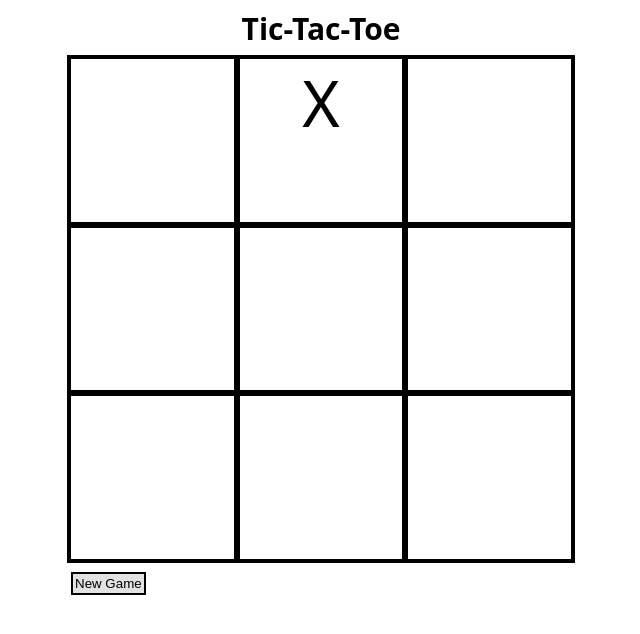
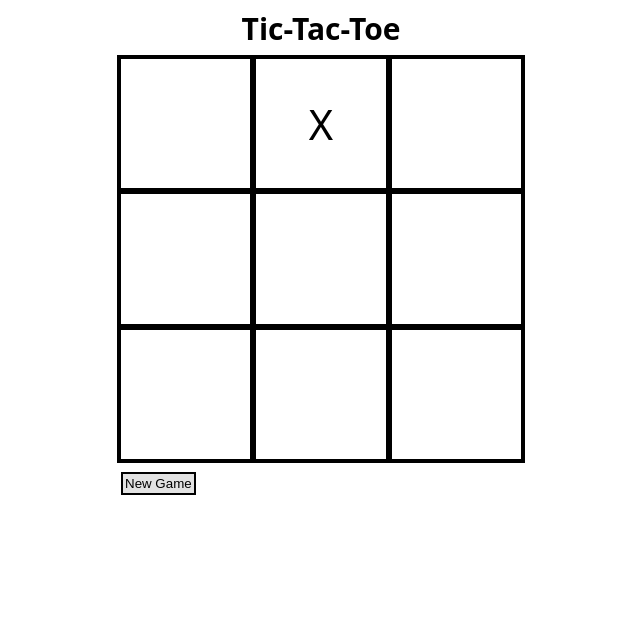
Before and after one commit to trentbenson08/odin-tic-tac-toe, a website: page index.html in a window 1280 px wide. Both pictures are taken after a click on the element 639 px from the left and 140 px from the top of the page. Shown: the whole page, without its empty margins (319-959 px from the left). Drawn offline with Linux system fonts and the light colour scheme.

Commit message:
Rewrite script.js

```diff
--- a/src/script.js
+++ b/src/script.js
@@ -1,101 +1,111 @@
-((doc) => {
+/* eslint-disable func-names */
+const players = (function() {
+    function Player(name, mark){
+        return {name, mark};
+    }
+    const player1 = Player('Player 1', 'X');
+    const player2 = Player('Player 2', 'O');
+
+    return {player1, player2};
+
+})();
+
+const display = (function() {
+
+    const _display = document.querySelector('#info');
 
 
-  const boardState = new Array(9).fill(undefined);
-	const playerState = [
-		{turn: 1},
-		{name: 'Player 1'},
-		{name: 'Player 2'},
-		{winner: undefined}
-	];
+    function alterDisplay(str){
+        _display.innerText = str;
+    }
 
 
-	const cells = doc.querySelectorAll('.cell');
-	const newGame = doc.querySelector('#new-game');
-	const info = doc.querySelector('#info');
+    return{
+        alterDisplay
+    };
+
+})();
 
 
-	function checkWinCondition(){
-		const winningPositions = [
+(function() {
+
+    const _boardState = new Array(9).fill(undefined);
+    let _turn = 1;
+    let _winner;
+
+    const _cells = document.querySelectorAll('.cell');
+	const _newGame = document.querySelector('#new-game');
+    const _winningPositions = [
         [0, 1, 2], [3, 4, 5], [6, 7, 8],
         [0, 3, 6], [1, 4, 7], [2, 5, 8],
         [0, 4, 8], [2, 4, 6]
     ];
-		winningPositions.forEach((pos) => {
-			if (boardState[pos[0]] === undefined &&
-					boardState[pos[1]] === undefined &&
-					boardState[pos[2]] === undefined) {
+
+
+    function _alterTurn(){
+        if (_turn === 1){
+            _turn = 2;
+        } else { _turn = 1; }
+    }
+
+
+    function _renderBoard(){
+        for (let i = 0; i < _boardState.length; i += 1) {
+			if (_boardState[i] === players.player1.mark) {
+				_cells[i].innerText = players.player1.mark;
+			} else if (_boardState[i] === players.player2.mark) {
+				_cells[i].innerText = players.player2.mark;
+			} else {
+				_cells[i].innerText = '';
+			}
+		}
+    }
+
+
+    function _checkWinCondition(){
+        _winningPositions.forEach((pos) => {
+			if (_boardState[pos[0]] === undefined &&
+					_boardState[pos[1]] === undefined &&
+					_boardState[pos[2]] === undefined) {
 				return;
 			}
-			if (boardState[pos[0]] === boardState[pos[1]] &&
-					boardState[pos[1]] === boardState[pos[2]]) {
-				const mark = boardState[pos[0]];
-				if (mark === 'x'){
-					playerState[3].winner = 'Player 1';
-				} else if (mark === 'o') {
-					playerState[3].winner = 'Player 2';
+			if (_boardState[pos[0]] === _boardState[pos[1]] &&
+				_boardState[pos[1]] === _boardState[pos[2]]) {
+
+                const mark = _boardState[pos[0]];
+				if (mark === players.player1.mark){
+					_winner = 'Player 1';
+				} else if (mark === players.player2.mark) {
+					_winner = 'Player 2';
 				}
-				info.innerText = `${playerState[3].winner} Wins!`;
+                display.alterDisplay(`${_winner} Wins!`);
 			}
 		});
     }
 
 
-	function renderBoard(){
-		for (let i = 0; i < boardState.length; i += 1) {
-			if (boardState[i] === 'x') {
-				cells[i].innerText = 'X';
-			} else if (boardState[i] === 'o') {
-				cells[i].innerText = 'O';
-			} else {
-				cells[i].innerText = '';
+    function _alterBoard(event){
+        if(_winner !== undefined){ return; }
+        const index = event.target.getAttribute('data-index');
+        if(_boardState[index] !== undefined) { return; }
+        const mark = _turn === 1 ? players.player1.mark : players.player2.mark;
+        _boardState[index] = mark;
+        _alterTurn();
+        _renderBoard();
+        _checkWinCondition();
     }
-		}
-	}
+    _cells.forEach((cell) => {cell.addEventListener('click', _alterBoard);});
 
 
-	function alterBoard(event){
-		if (playerState[3].winner !== undefined){
-			return;
+    function _clearBoard(){
+        for (let i = 0; i < _boardState.length; i += 1) {
+			_boardState[i] = undefined;
 		}
-		const cellIndex = event.target.getAttribute('data-index');
-		if (boardState[cellIndex] !== undefined) {
-			return;
+        _renderBoard();
+        display.alterDisplay('');
+        _turn = 1;
+        _winner = undefined;
     }
-		let mark;
-		if (playerState[0].turn === 1) {
-			mark = 'x';
-			playerState[0].turn = 2;
-		} else {
-			mark = 'o';
-			playerState[0].turn = 1;
-		}
-		boardState[cellIndex] = mark;
-		renderBoard();
-		checkWinCondition();
-	}
+    _newGame.addEventListener('click', _clearBoard);
 
-
-	function clearBoard(){
-		for (let i = 0; i < boardState.length; i += 1) {
-			boardState[i] = undefined;
-		}
-		playerState[0].turn = 1;
-		playerState[3].winner = undefined;
-		info.innerText = '';
-		renderBoard();
-	}
-
-
-	cells.forEach((cell) => {cell.addEventListener('click', alterBoard);});
-	newGame.addEventListener('click', clearBoard);
-
-
-})(document);
-
-
-// Player Factory
-
-// Board Module
-
-// Display Module
+})();
--- a/src/styles.css
+++ b/src/styles.css
@@ -17,8 +17,8 @@ body{
 #board-container{
     background-color: black;
     border: 4px solid black;
-    height: clamp(100px, 40vw, 500px);
-    width: clamp(100px, 40vw, 500px);
+    height: clamp(200px, 50vh, 400px);
+    width: clamp(200px, 40vw, 400px);
 }
 
 #board{
@@ -31,10 +31,11 @@ body{
 
 .cell{
     background-color: white;
-    font-size: 4rem;
+    font-size: calc(2vw + 2vh);
     font-weight: 200;
     display: flex;
     justify-content: center;
+    align-items: center;
 }
 
 .cell:hover{
@@ -49,7 +50,7 @@ body{
     display: flex;
     justify-content: space-between;
     align-items: center;
-    width: clamp(100px, 40vw, 500px);
+    width: clamp(200px, 40vw, 400px);
     gap: 8px;
     margin-top: 8px;
 }
```
Also changed, not shown: script.js (deleted, +0 -86 lines), src/old-script.js (added, +94 -0 lines), README.md, misc/Screenshot 2023-04-29 at 22-19-27 Tic-Tac-Toe.png (deleted), misc/Screenshot 2023-04-30 at 16-53-13 Tic-Tac-Toe.png (added). Lines whose indentation alone changed are shown as unchanged.
